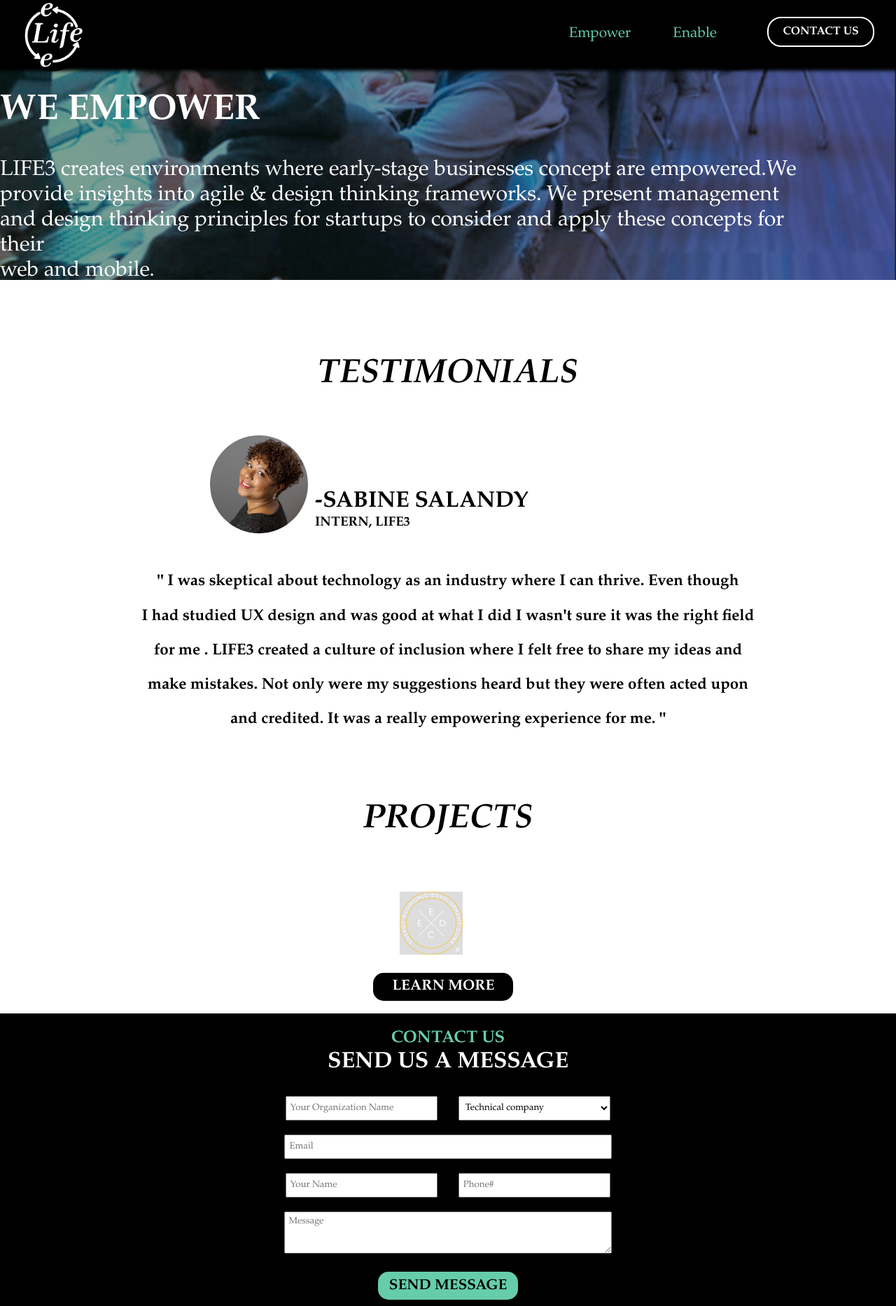
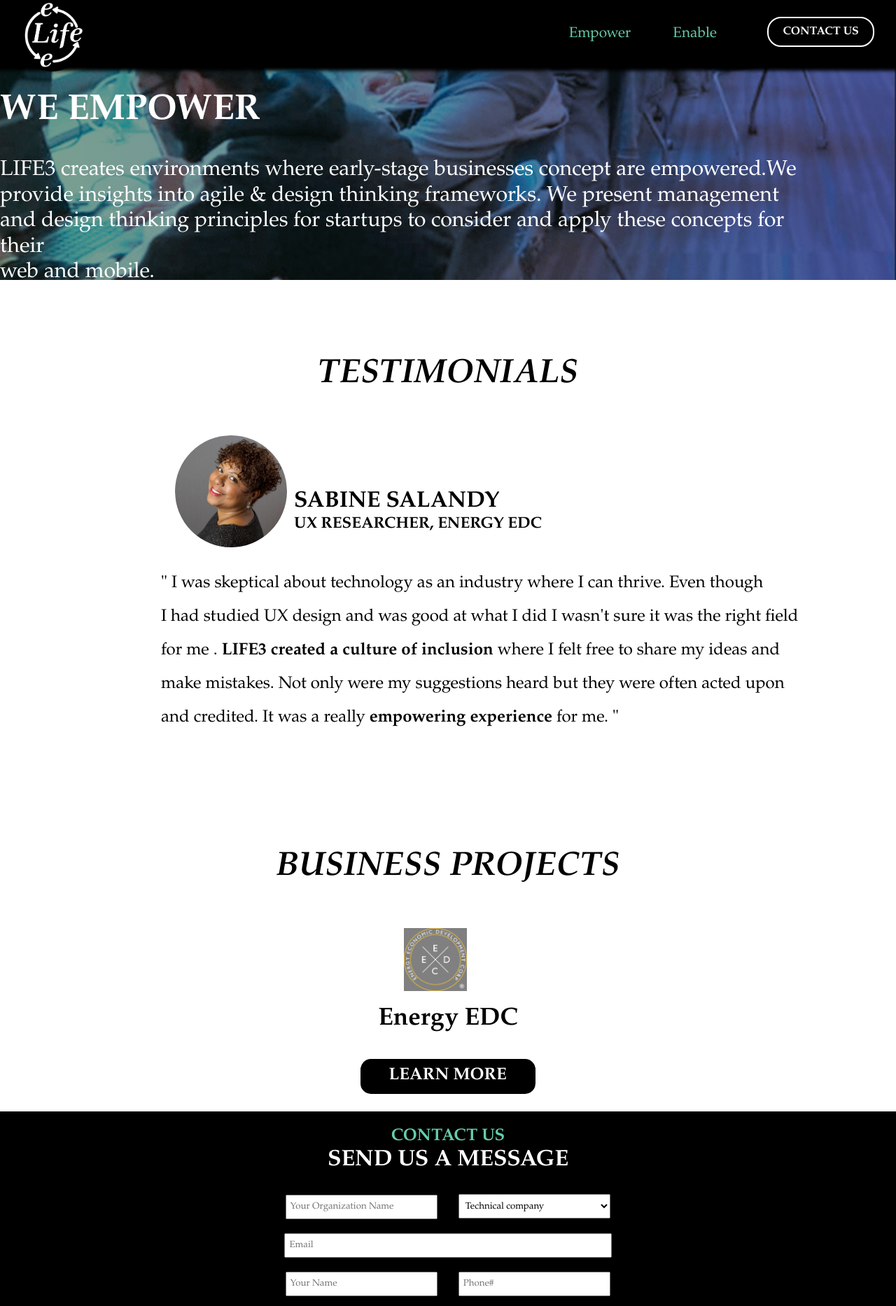
Before and after one commit to lingFun/life3-website, a PHP site: page /Pages/Empower.html in a window 1280 px wide. Shown: the top 1866 px of the page at 70% size. Run offline with PHP 8.4, Linux system fonts and the light colour scheme; some libraries are stand-ins or nearby versions.

Commit message:
images, fonts and forms updated

```diff
--- a/CSS/styles.css
+++ b/CSS/styles.css
@@ -509,7 +509,8 @@ header .enableBanner .enableBannerContent {
 
 .enableBanner p {
     font-size:1.9rem;
-    font-weight: normal;
+    font-weight: 400;
+    line-height: 1.2;
 
 }
 
@@ -529,6 +530,11 @@ header .enableBanner .enableBannerContent {
 .diverseContentInfo h2 {
     font-size: 1.4rem;
 }
+.diverseContentInfo p {
+    font-size: 1.6rem;
+    font-weight: 545;
+    line-height:2;
+}
 
 .aboutDiverseContent {
     text-align: center;
@@ -552,11 +558,20 @@ header .enableBanner .enableBannerContent {
 
 
 .testimonialsContentInfo {
-    text-align: center;
-    line-height: 2.2;
-}
-.testimonialsContentInfo h2 {
+    text-align: left;
+    margin-left: 230px;
+
+}
+
+
+.testimonialsImage h2 {
     font-size:1.4rem;
+}
+
+.testimonialsContentInfo p {
+    font-size: 1.5rem;
+    line-height:2.0;
+    font-weight:500;
 }
 
 /* ---  CSS for empower page starts ---*/
@@ -584,7 +599,8 @@ header .empowerBanner .empowerBannerContent {
 
 .empowerBanner p {
     font-size:1.9rem;
-    font-weight: normal;
+    font-weight: 400;
+    line-height: 1.2;
 }
 
 /* -- Adding buttons under company's logo for each clients -- */
@@ -596,6 +612,15 @@ header .empowerBanner .empowerBannerContent {
 .partners button {
     background-color: black;
     color: white;
+    text-transform: uppercase;
+    width: 250px;
+    height: 50px;
+    border: 0;
+    border-radius: 15px;
+    font-weight:bold;
+    float: left;
+    margin: 20px 0 0 0;
+    font-size: 1.5rem;
 }
 
 .testimonialsName h1 {
@@ -669,7 +694,7 @@ header .empowerBanner .empowerBannerContent {
 .partners {
     /* width: 100%; */
     /* height: 60vh; */
-    margin:5vh 5vw;
+    margin:14vh 5vw;
     align-items: center;
 }
 
@@ -725,15 +750,29 @@ header .empowerBanner .empowerBannerContent {
 }
 
 .partners .sectionContent .partnersInfoContainer .partnerLogo {
+    /*
     display: inline-block;
     width: auto;
     height: 60%;
-    margin: 2vh 1vw;
-}
-
+    margin: 2vh 1vw;*/
+
+    display: inline-block;
+    margin-left: auto;
+    margin-right: auto;
+    height: 60%;
+    width: auto;
+}
+
+.partners .sectionContent .partnersInfoContainer .partnerLogoNames h2 {
+    text-align:center;
+    font-size:2.2rem;
+    margin:1.8vh 2vw ;
+}
 .partners .sectionContent .partnersInfoContainer .partnerLogo img {
     height: 100%;
     width: auto;
+    margin-left: 25%;
+
 }
 .approach{
     display: flex;
--- a/Pages/Empower.html
+++ b/Pages/Empower.html
@@ -16,7 +16,7 @@
             <a class="navLink navLogo" href="../index.html"><img src="../Assets/Images/Icons/LIFE3HeaderLogo.png" alt="LIFE3 Logo"
                 title="LIFE3"></img></a>
             <a class="navLink navLinkText" href="enable.html">Enable</a>
-            <a href="../index.html#contactUs"><button class="contactUsButton"><p>Contact Us</p></button></a>
+            <a href="#contactUs"><button class="contactUsButton"><p>Contact Us</p></button></a>
             <!--
             <button type="button" class="contactUsButton">
                 <p>Contact Us</p>
@@ -41,14 +41,14 @@
             <h1 ><br>TESTIMONIALS<br><br></h1>
         </div>
 
-        <div class= "testimonialsImage" style= "margin-left:300px">
-            <img src="../Assets/Images/Team/sabine.jpg" height= 140 width=140 style= "float: left ;margin-right: 10px; border-radius:50%">
-            <h1><br><br> -SABINE SALANDY</h1>
-            <h3>INTERN, LIFE3</h3>
+        <div class= "testimonialsImage" style= "margin-left:250px;">
+            <img src="../Assets/Images/Team/sabine.jpg" height= 160 width=160 style= "float: left ;margin-right: 10px; border-radius:50%">
+            <h1><br><br>SABINE SALANDY</h1>
+            <h2>UX RESEARCHER, ENERGY EDC</h2>
         </div>
 
         <div class ="testimonialsContentInfo">
-            <h2><br>" I was skeptical about technology as an industry where I can thrive. Even though<br> I had studied UX design and was good at what I did I wasn't sure it was the right field<br> for me . LIFE3 created a culture of inclusion where I felt free to share my ideas and<br> make mistakes. Not only were my suggestions heard but they were often acted upon<br> and credited. It was a really empowering experience for me.  "<br></h2>
+            <P><br>" I was skeptical about technology as an industry where I can thrive. Even though<br> I had studied UX design and was good at what I did I wasn't sure it was the right field<br> for me .<strong> LIFE3 created a culture of inclusion</strong> where I felt free to share my ideas and<br> make mistakes. Not only were my suggestions heard but they were often acted upon<br> and credited. It was a really <strong>empowering experience </strong> for me. "</P>
 
         </div>
 
@@ -138,10 +138,10 @@
                 <div class="partnersInfoContainer">
                     <div class="partnersText">
                         <h1><a href="https://www.linkedin.com/feed/hashtag/businessprojects"
-                                target="_blank">Projects<br><br></a></h1>
+                                target="_blank">Business Projects<br><br></a></h1>
                     </div>
 
-                    <div class="partnerLogosContainer" style="margin-left:40px;">
+                    <div class="partnerLogosContainer">
                         <!--
                         <figure id="lifeweAdviseContent" class="partnerLogo">
                                 <img src="../Assets/Images/Icons/life3developLogo.png" alt="LIFE3 Logo" title="LIFE3">
@@ -174,19 +174,27 @@
                                     <a> <button> LEARN MORE </button> </a>
                                 </div>
                         </figure>
+
                         <figure id="mucktracker" class="partnerLogo">
                             <img src="../Assets/Images/Icons/mucktracker.png" alt="Mucktraker Logo" title="MuckTracker">
-                            <div class= "imageButton">
-                                <a> <button> LEARN MORE </button> </a>
-                            </div>
+                        <div class= "partnerLogoNames" >
+                            <h2>MuckTracker</h2>
+                        </div>
+                        <div class= "imageButton">
+                            <a> <button> LEARN MORE </button> </a>
+                        </div>
                         </figure>
+
                     -->
                         <figure id="energyedc" class="partnerLogo">
                             <img src="../Assets/Images/Icons/energyedc.png" alt="Energy Economic Development Corp Logo"
                                 title="Energy Economic Development Corp">
-                                <div class= "imageButton" style="margin-left:-38px;">
-                                    <a> <button> LEARN MORE </button> </a>
-                                </div>
+                            <div class= "partnerLogoNames" >
+                                <h2>Energy EDC</h2>
+                            </div>
+                            <div class= "imageButton">
+                                <a> <button> LEARN MORE </button> </a>
+                            </div>
                         </figure>
                     </div>
                 </div>
```
Also changed, not shown: Pages/enable.html (+9 -9 lines), Assets/Images/Icons/energyedc.png, 1 other file.
